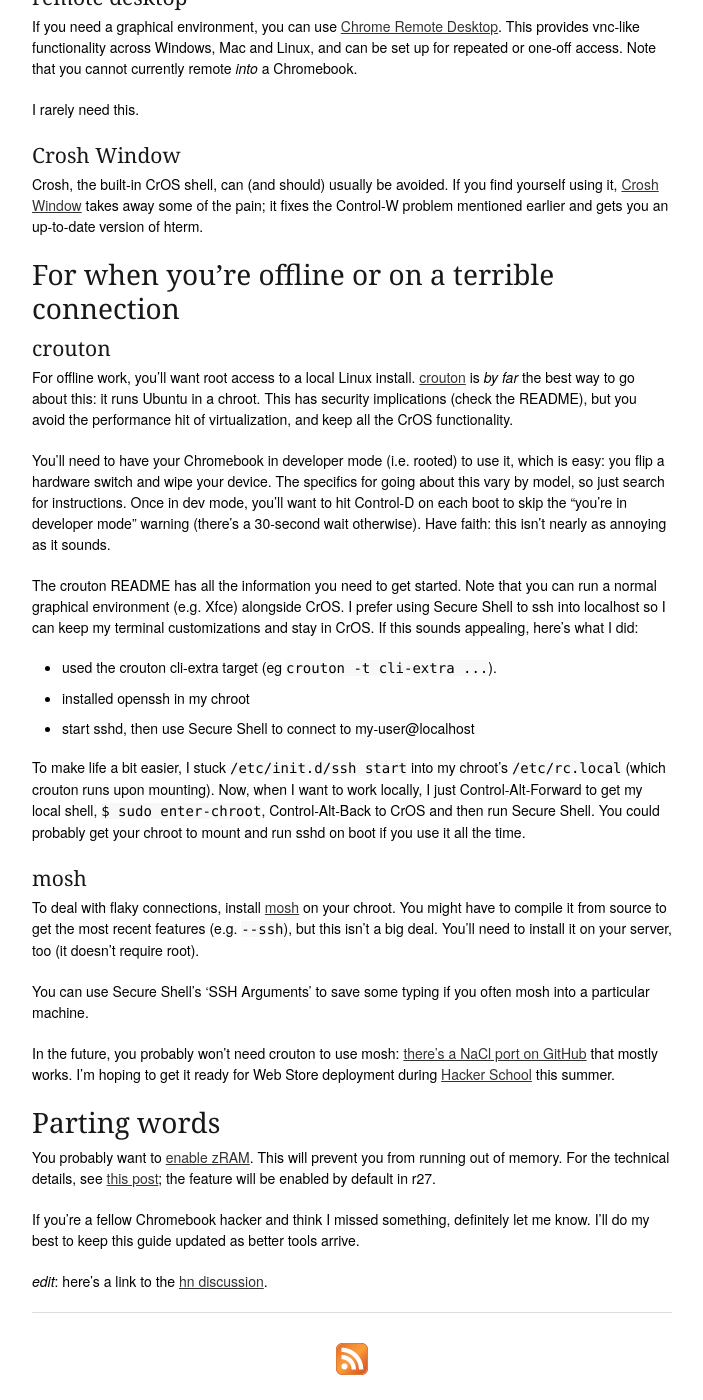
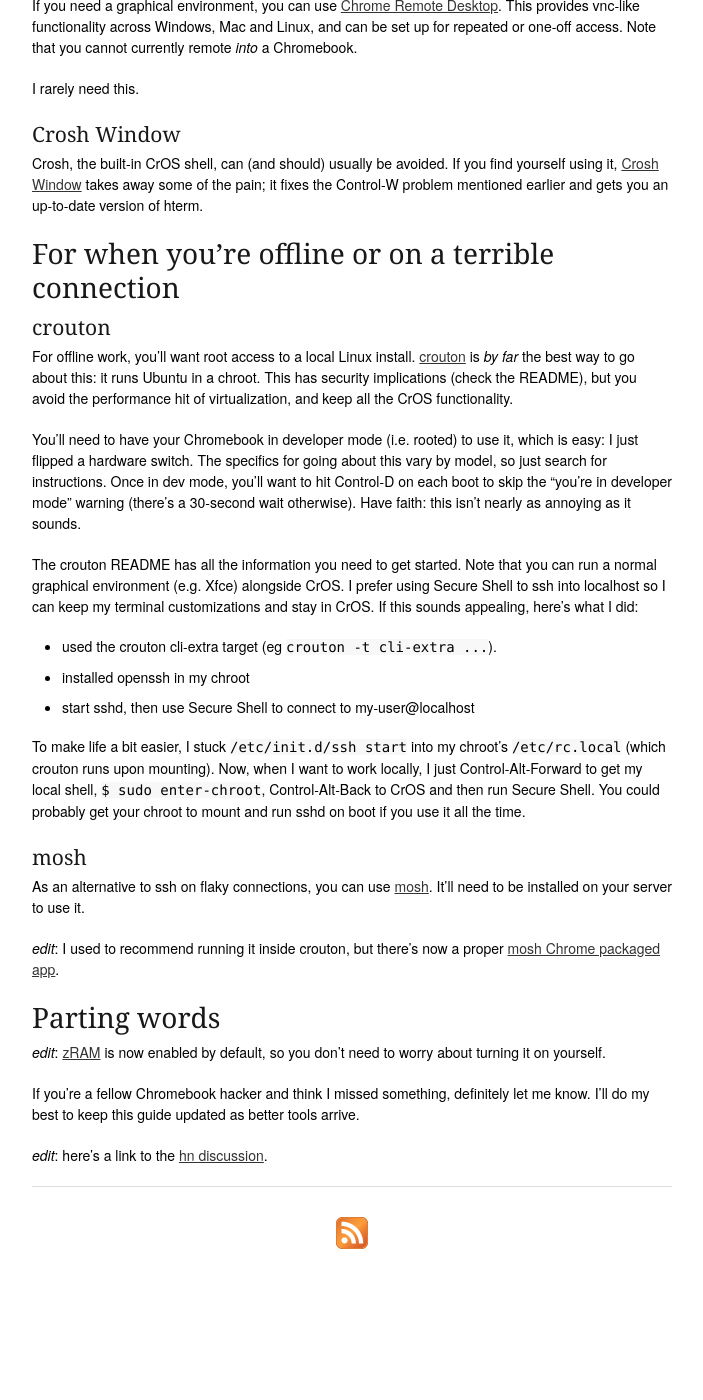
Before and after one commit to simon-weber/simon-weber.github.com, a Jekyll site: the page built from _posts/2013-04-20-development-on-a-chromebook-an-opinionated-guide.md, in a window 1280 px wide and 1400 px high, scrolled down 1155 px. Shown: the whole window, without its empty margins (438-1141 px from the left). Built offline with Jekyll 4.4.1, drawn with Linux system fonts in a browser that asks for light colours; after the commit the page ends 2429 px from its top, so only the background shows below that; some of the changed text lies outside the part shown.

Commit message:
update chromebook post

```diff
--- a/_posts/2013-04-20-development-on-a-chromebook-an-opinionated-guide.md
+++ b/_posts/2013-04-20-development-on-a-chromebook-an-opinionated-guide.md
@@ -7,7 +7,7 @@
 {{ page.title }}
 ----------------
 
-<p class="meta">April 20 2013</p>
+<p class="meta">April 20 2013, updated April 17 2014</p>
 
 I started using a
 [Samsung 550 Chromebook](http://www.google.com/intl/en/chrome/devices/chromebook-samsung-550.html)
@@ -67,13 +67,11 @@
 #### vpn
 
 [Legend has it](http://support.google.com/chromeos/bin/answer.py?hl=en&answer=1282338)
-that CrOS supports OpenVPN and L2TP/IPsec. However, I couldn’t get
-either to work. If you really need vpn as part of your workflow, be
-prepared to jump through some hoops.
+that CrOS supports OpenVPN and L2TP/IPsec. However, they're notoriously difficult
+to get working in some configurations; I never got mine working.
 
-Granted, my attempts were a few months ago. The team is working on
-this, but I haven’t seen real progress; for OpenVPN updates, star
-[this issue](https://code.google.com/p/chromium/issues/detail?id=217624).
+_edit_: I haven't tried this for about a year, and it seems like
+[the team is making progress](https://code.google.com/p/chromium/issues/detail?id=217624).
 
 #### remote desktop
 
@@ -105,8 +103,8 @@
 functionality.
 
 You’ll need to have your Chromebook in developer mode (i.e. rooted)
-to use it, which is easy: you flip a hardware switch and wipe your
-device. The specifics for going about this vary by model, so just
+to use it, which is easy: I just flipped a hardware switch.
+The specifics for going about this vary by model, so just
 search for instructions. Once in dev mode, you’ll want to hit
 Control-D on each boot to skip the “you’re in developer mode”
 warning (there’s a 30-second wait otherwise). Have faith: this
@@ -133,27 +131,18 @@
 
 #### mosh
 
-To deal with flaky connections, install
-[mosh](http://mosh.mit.edu/) on your chroot. You might have to
-compile it from source to get the most recent features (e.g.
-`--ssh`), but this isn’t a big deal. You’ll need to install it on
-your server, too (it doesn’t require root).
+As an alternative to ssh on flaky connections, you can use [mosh](http://mosh.mit.edu/).
+It'll need to be installed on your server to use it.
 
-You can use Secure Shell’s ‘SSH Arguments’ to save some typing if
-you often mosh into a particular machine.
-
-In the future, you probably won’t need crouton to use mosh:
-[there’s a NaCl port on GitHub](https://github.com/davidben/mosh-chrome)
-that mostly works. I’m hoping to get it ready for Web Store
-deployment during [Hacker School](https://www.hackerschool.com/)
-this summer.
+_edit_: I used to recommend running it inside crouton, but
+there's now a proper
+[mosh Chrome packaged app](https://chrome.google.com/webstore/detail/mosh/ooiklbnjmhbcgemelgfhaeaocllobloj?hl=en).
 
 
 ### Parting words
 
-You probably want to [enable zRAM](http://gigaom.com/2013/04/05/running-out-of-memory-on-a-chromebook-heres-a-30-second-solution/).
-This will prevent you from running out of memory.
-For the technical details, see [this post](https://groups.google.com/d/msg/chromebook-central/r27r3ZcchhM/V8Y5S0fy4bAJ); the feature will be enabled by default in r27.
+_edit_: [zRAM](http://gigaom.com/2013/04/05/running-out-of-memory-on-a-chromebook-heres-a-30-second-solution/)
+is now enabled by default, so you don't need to worry about turning it on yourself.
 
 If you’re a fellow Chromebook hacker and think I missed something,
 definitely let me know. I’ll do my best to keep this guide updated
```
